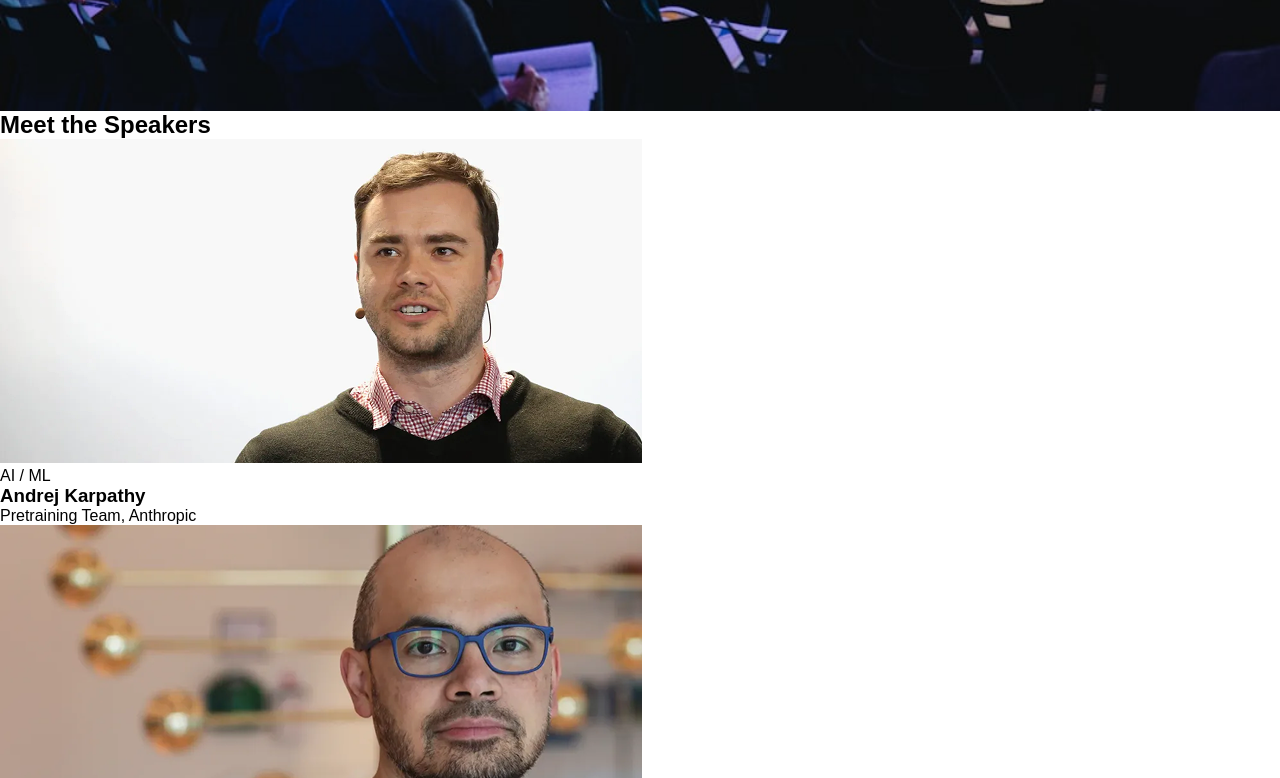
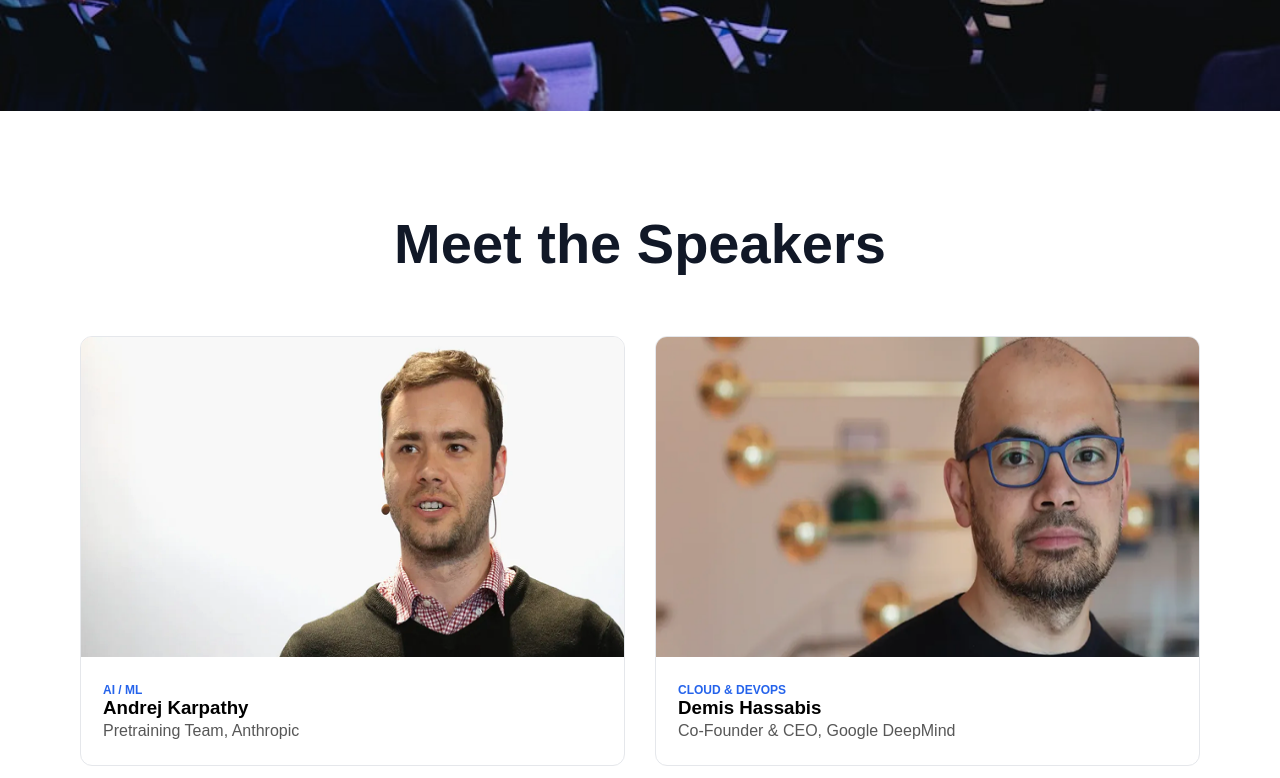
Before and after one commit to ru2ma/my-ph-a01, a plain HTML site: page index.html in a window 1280 px wide. Shown: the part 682-1460 px from the top of the page. Drawn offline with Linux system fonts and the light colour scheme.

Commit message:
styling speaker section

```diff
--- a/style.css
+++ b/style.css
@@ -85,3 +85,49 @@ body {
     color: #ffffffE5;
     margin-bottom: 200px;
 }
+
+/* speaker section styles */
+.speakers{
+    padding: 100px 80px;
+    background: #fff;
+}
+.speakers h2{
+    text-align: center;
+    font-size: 56px;
+    font-weight: 700;
+    margin-bottom: 60px;
+    color: #111827;
+}
+.speaker-grid{
+    display: grid;
+    grid-template-columns: repeat(2, 1fr);
+    gap: 30px;
+}
+.speaker-card{
+    border: 1px solid #e5e7eb;
+    border-radius: 12px;
+    overflow: hidden;
+    background: white;
+    transition: .3s;
+}
+.speaker-card:hover{
+    transform: translateY(-6px);
+}
+.speaker-card img{
+    width: 100%;
+    height: 320px;
+}
+.speaker-info{
+    padding: 22px;
+}
+.category{
+    font-size: 12px;
+    font-weight: 700;
+    color: #2563ebFF;
+    text-transform: uppercase;
+}
+.company{
+    color: #575757FF;
+    font-size: 16px;
+    line-height: 1.5;
+}
```
